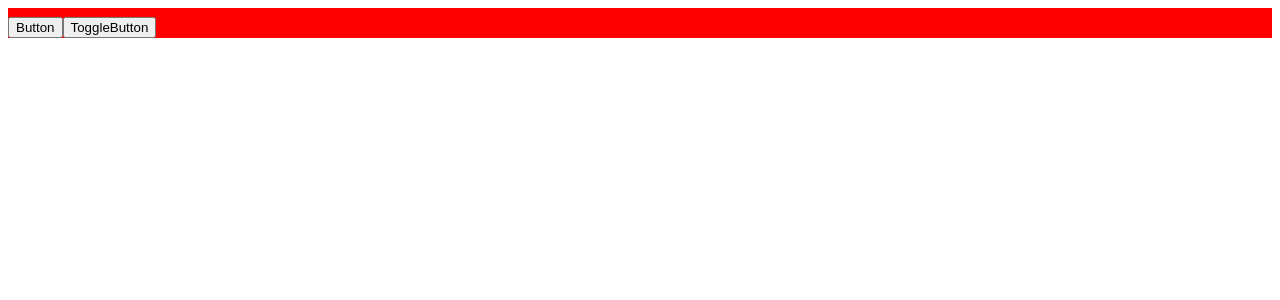
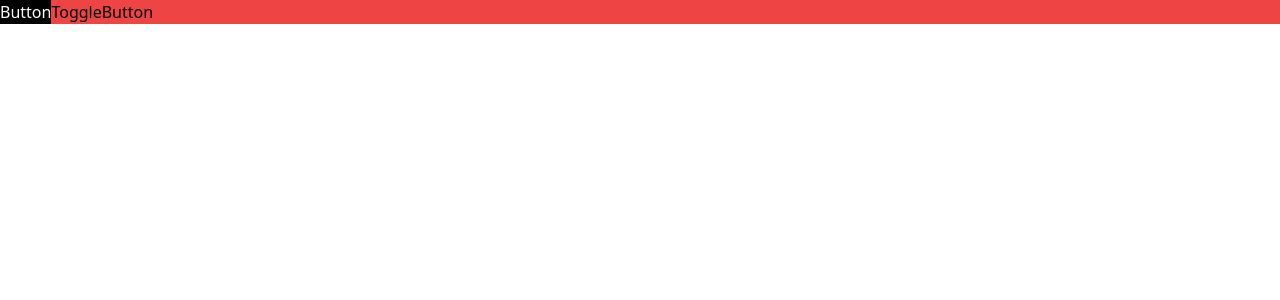
Before and after one commit to susickypavel/frontendista.cz, a Next.js app: page / in a window 1280 px wide. Shown: the top 300 px of the page. Built offline with nearby package versions, Linux system fonts and the light colour scheme.

Commit message:
chore(tailwind): add tailwind config

```diff
--- a/pages/_app.tsx
+++ b/pages/_app.tsx
@@ -5,6 +5,8 @@ import { DefaultSeo } from "next-seo";
 
 import type { NextPage } from "next";
 import type { AppProps } from "next/app";
+
+import "@stylesheets/global.scss";
 
 const Application: NextPage<AppProps> = ({ Component, pageProps }) => {
   const router = useRouter();
--- a/pages/index.tsx
+++ b/pages/index.tsx
@@ -9,7 +9,7 @@ import { Button } from "@components/common/button/button/button.component";
 
 const IndexPage: NextPage = () => {
   return (
-    <div className={styles.page}>
+    <div className={"bg-red-500"}>
       <Button>Button</Button>
       <ToggleButton>ToggleButton</ToggleButton>
     </div>
--- /dev/null
+++ b/src/stylesheets/global.scss
@@ -0,0 +1,3 @@
+@import "tailwindcss/base";
+@import "tailwindcss/components";
+@import "tailwindcss/utilities";
--- /dev/null
+++ b/tailwind.config.js
@@ -0,0 +1,10 @@
+/**
+ * @type {import("tailwindcss/tailwind-config").TailwindConfig}
+ */
+module.exports = {
+  content: ["./pages/**/*.{js,ts,jsx,tsx}", "./src/**/*.{js,ts,jsx,tsx}"],
+  theme: {
+    extend: {},
+  },
+  plugins: [],
+};
```
